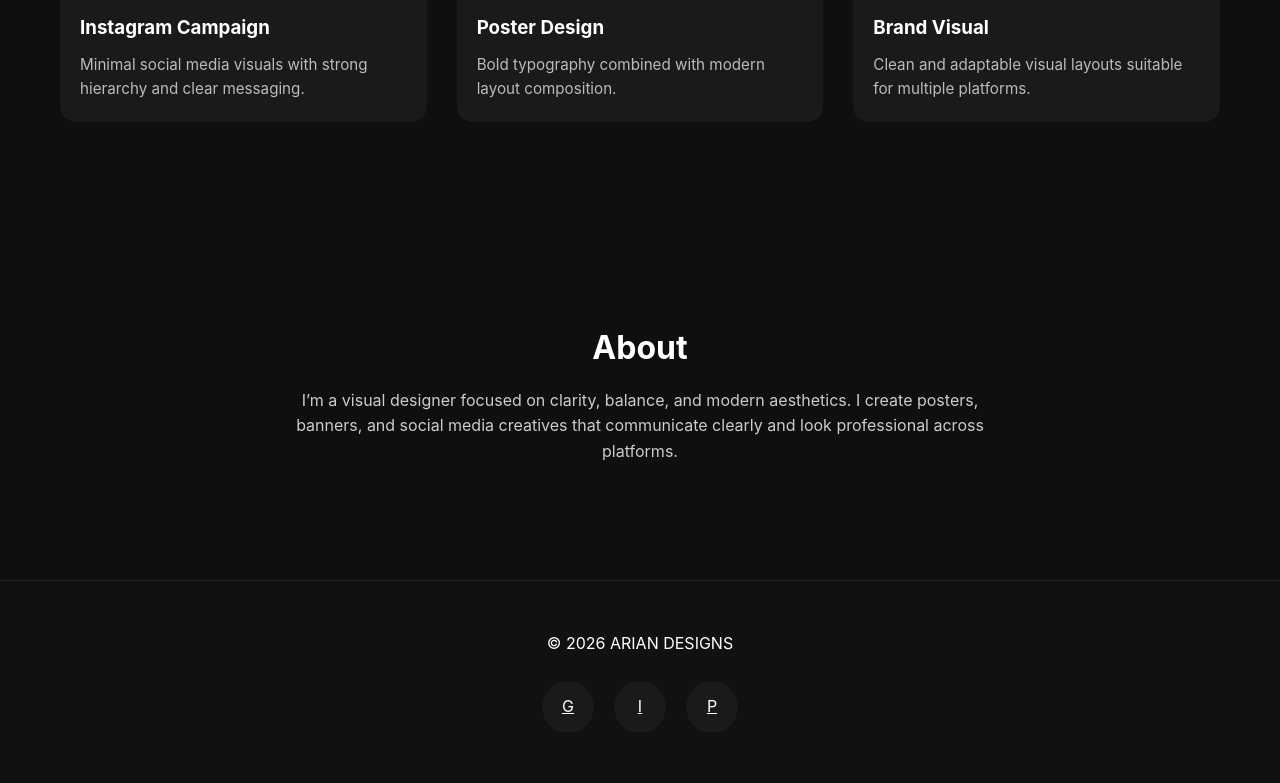
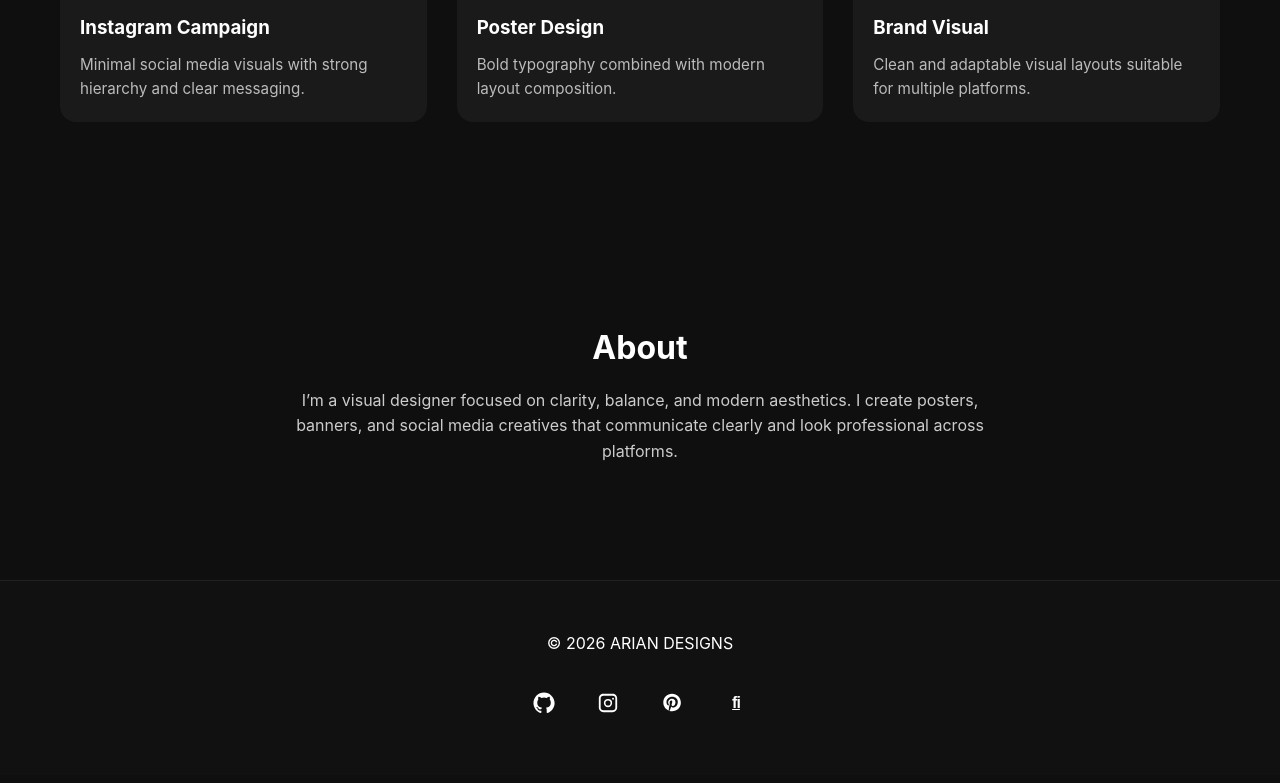
Before and after one commit to ariantechzone-stack/ariantechzone-stack.github.io, a Jekyll site: the page built from index.md, in a window 1280 px wide. Shown: the part 849-1632 px from the top of the page. Built offline with Jekyll 4.4.1, drawn with Linux system fonts in a browser that asks for light colours.

Commit message:
Update default.html

```diff
--- a/_layouts/default.html
+++ b/_layouts/default.html
@@ -120,9 +120,66 @@ footer{
 .socials a:hover{
   transform:scale(1.15);
 }
-.github:hover{background:#fff;color:#000}
-.instagram:hover{background:#d62976}
-.pinterest:hover{background:#e60023}
+.socials a{
+  transition:all 0.3s ease;
+}
+.socials a{
+  width:44px;
+  height:44px;
+  display:flex;
+  align-items:center;
+  justify-content:center;
+  border-radius:50%;
+  background:#111;
+  color:#fff;
+  transition:all .3s ease;
+}
+
+.socials a:hover{
+  transform:translateY(-3px) scale(1.08);
+}
+
+/* Fiverr specific */
+.fiverr{
+  background:#1dbf73;
+  color:#fff;
+}
+
+.fiverr-icon{
+  font-weight:800;
+  font-size:16px;
+  letter-spacing:-1px;
+  font-family:Arial, Helvetica, sans-serif;
+}
+
+/* GitHub */
+.github:hover{
+  background:#fff;
+  color:#000;
+  box-shadow:0 0 18px rgba(255,255,255,0.6);
+}
+
+/* Instagram */
+.instagram:hover{
+  background:#d62976;
+  color:#fff;
+  box-shadow:0 0 18px rgba(214,41,118,0.6);
+}
+
+/* Pinterest */
+.pinterest:hover{
+  background:#e60023;
+  color:#fff;
+  box-shadow:0 0 18px rgba(230,0,35,0.6);
+}
+
+/* Fiverr */
+.fiverr:hover{
+  background:#1dbf73;
+  color:#fff;
+  box-shadow:0 0 18px rgba(29,191,115,0.6);
+}
+
 
 /* ===== MODAL ===== */
 .project-modal{
@@ -167,10 +224,34 @@ footer{
 <footer>
   <p>© {{ "now" | date: "%Y" }} ARIAN DESIGNS</p>
   <div class="socials">
-    <a class="github" href="{{ site.social.links[0] }}" target="_blank">G</a>
-    <a class="instagram" href="{{ site.social.links[1] }}" target="_blank">I</a>
-    <a class="pinterest" href="{{ site.social.links[2] }}" target="_blank">P</a>
-  </div>
+
+  <!-- GitHub -->
+  <a class="github magnetic" href="{{ site.social.links[0] }}" target="_blank" aria-label="GitHub">
+    <svg viewBox="0 0 24 24" width="22" height="22" fill="currentColor">
+      <path d="M12 .5C5.73.5.5 5.74.5 12.02c0 5.1 3.29 9.42 7.86 10.95.57.1.78-.25.78-.55v-2.02c-3.2.7-3.87-1.55-3.87-1.55-.52-1.33-1.27-1.69-1.27-1.69-1.04-.72.08-.71.08-.71 1.15.08 1.76 1.19 1.76 1.19 1.02 1.75 2.68 1.25 3.33.96.1-.74.4-1.25.73-1.54-2.55-.29-5.23-1.28-5.23-5.7 0-1.26.45-2.29 1.19-3.1-.12-.29-.52-1.45.11-3.02 0 0 .97-.31 3.18 1.18a10.9 10.9 0 0 1 5.8 0c2.2-1.49 3.17-1.18 3.17-1.18.64 1.57.24 2.73.12 3.02.74.81 1.18 1.84 1.18 3.1 0 4.43-2.69 5.4-5.25 5.69.41.36.78 1.08.78 2.18v3.23c0 .3.2.66.79.55 4.56-1.53 7.84-5.86 7.84-10.95C23.5 5.74 18.27.5 12 .5z"/>
+    </svg>
+  </a>
+
+  <!-- Instagram -->
+  <a class="instagram magnetic" href="{{ site.social.links[1] }}" target="_blank" aria-label="Instagram">
+    <svg viewBox="0 0 24 24" width="22" height="22" fill="currentColor">
+      <path d="M7 2C4.24 2 2 4.24 2 7v10c0 2.76 2.24 5 5 5h10c2.76 0 5-2.24 5-5V7c0-2.76-2.24-5-5-5H7zm10 2a3 3 0 0 1 3 3v10a3 3 0 0 1-3 3H7a3 3 0 0 1-3-3V7a3 3 0 0 1 3-3h10zm-5 3.5A4.5 4.5 0 1 0 16.5 12 4.51 4.51 0 0 0 12 7.5zm0 7.3A2.8 2.8 0 1 1 14.8 12 2.8 2.8 0 0 1 12 14.8zM17.5 6.3a1.05 1.05 0 1 0 1.05 1.05 1.05 1.05 0 0 0-1.05-1.05z"/>
+    </svg>
+  </a>
+
+  <!-- Pinterest -->
+  <a class="pinterest magnetic" href="{{ site.social.links[2] }}" target="_blank" aria-label="Pinterest">
+    <svg viewBox="0 0 24 24" width="22" height="22" fill="currentColor">
+      <path d="M12.04 2C6.58 2 2.5 6.08 2.5 11.47c0 4.01 2.53 7.43 6.1 8.75-.08-.74-.16-1.88.03-2.69.17-.73 1.1-4.65 1.1-4.65s-.28-.56-.28-1.39c0-1.3.75-2.27 1.68-2.27.79 0 1.17.59 1.17 1.3 0 .79-.5 1.97-.76 3.06-.22.92.46 1.67 1.36 1.67 1.63 0 2.88-1.72 2.88-4.2 0-2.2-1.58-3.74-3.84-3.74-2.62 0-4.16 1.96-4.16 3.99 0 .79.3 1.64.69 2.1a.28.28 0 0 1 .06.27c-.07.3-.24.92-.27 1.05-.04.17-.14.2-.32.12-1.2-.56-1.95-2.33-1.95-3.75 0-3.05 2.21-5.86 6.38-5.86 3.35 0 5.96 2.39 5.96 5.59 0 3.33-2.1 6.01-5.01 6.01-1 0-1.94-.52-2.26-1.13l-.61 2.33c-.22.85-.82 1.92-1.22 2.57.92.29 1.9.45 2.93.45 5.46 0 9.54-4.08 9.54-9.47C21.5 6.08 17.5 2 12.04 2z"/>
+    </svg>
+  </a>
+<!-- Fiverr -->
+<a class="fiverr magnetic" href="{{ site.social.links.fiverr }}" target="_blank" aria-label="Fiverr">
+  <span class="fiverr-icon">fi</span>
+</a>
+
+</div>
+
 </footer>
 
 <div class="project-modal" id="projectModal">
```
